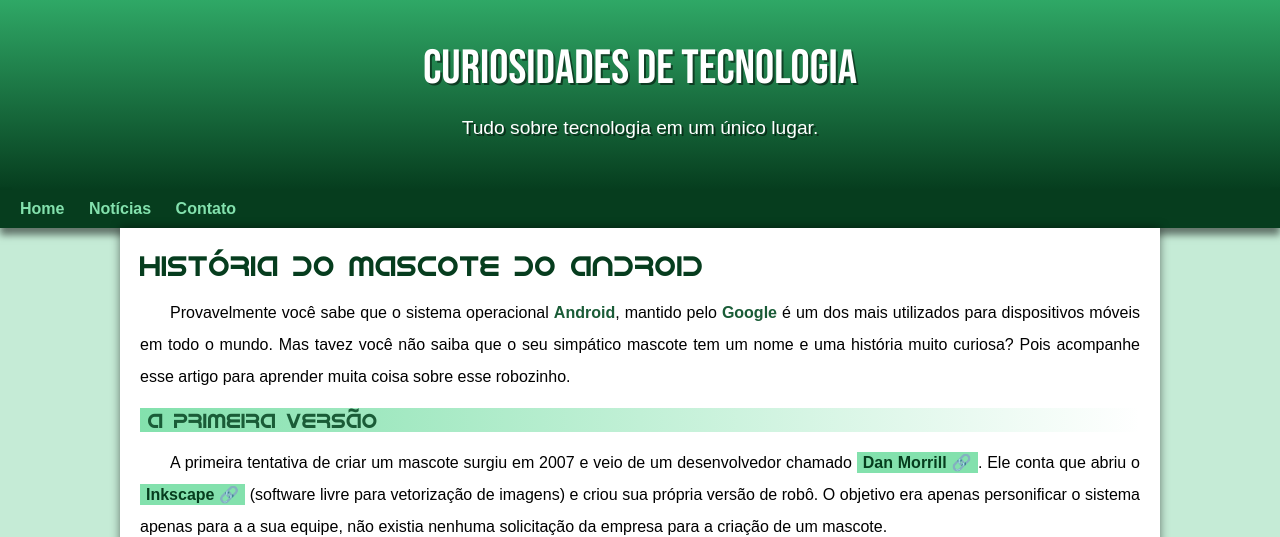
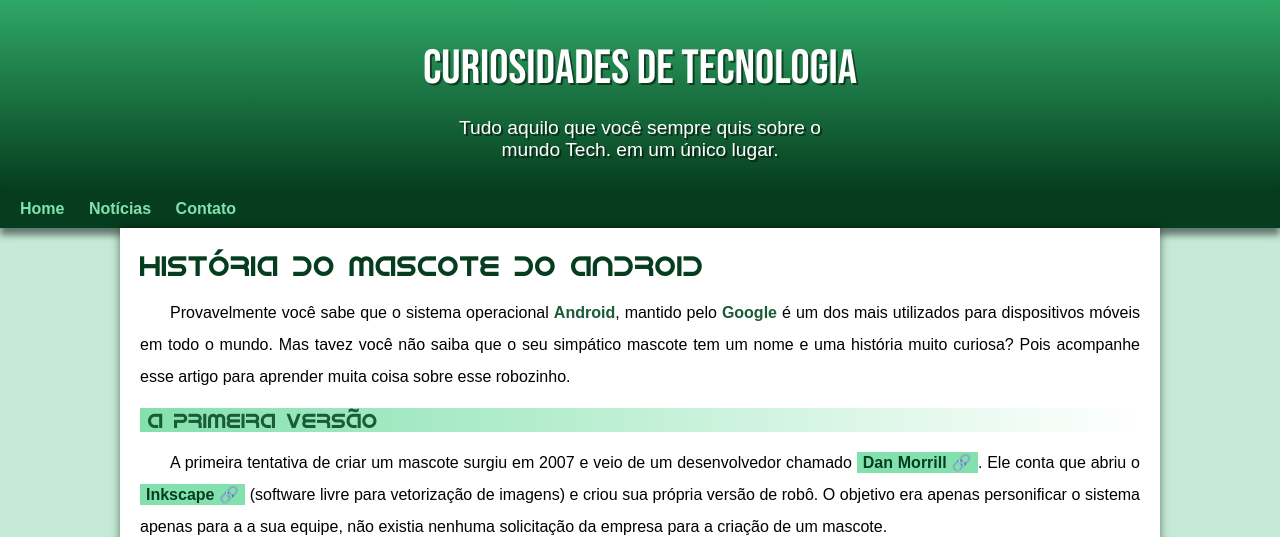
Before and after one commit to Luiz-CPS-Silva/projeto-android, a plain HTML site: page index.html in a window 1280 px wide. Shown: the top 537 px of the page. Drawn offline with Linux system fonts and the light colour scheme.

Commit message:
Update style.css e index.html

```diff
--- a/estilo/style.css
+++ b/estilo/style.css
@@ -59,7 +59,7 @@ header > p {
     padding-right: 10px;
     padding-left: 10px;
     margin: auto;
-    padding-bottom: 60px;
+    margin-bottom: 20px;
     text-shadow: 2px 2px 0px rgba(0, 0, 0, 0.5);
 }
 
--- a/index.html
+++ b/index.html
@@ -11,7 +11,7 @@
 <body>
     <header>
         <h1>Curiosidades de tecnologia</h1>
-        <p>Tudo sobre tecnologia em um único lugar.</p>
+        <p>Tudo aquilo que você sempre quis sobre o mundo Tech. em um único lugar.</p>
     </header>
     <nav>
         <a href="#">Home</a>
```
